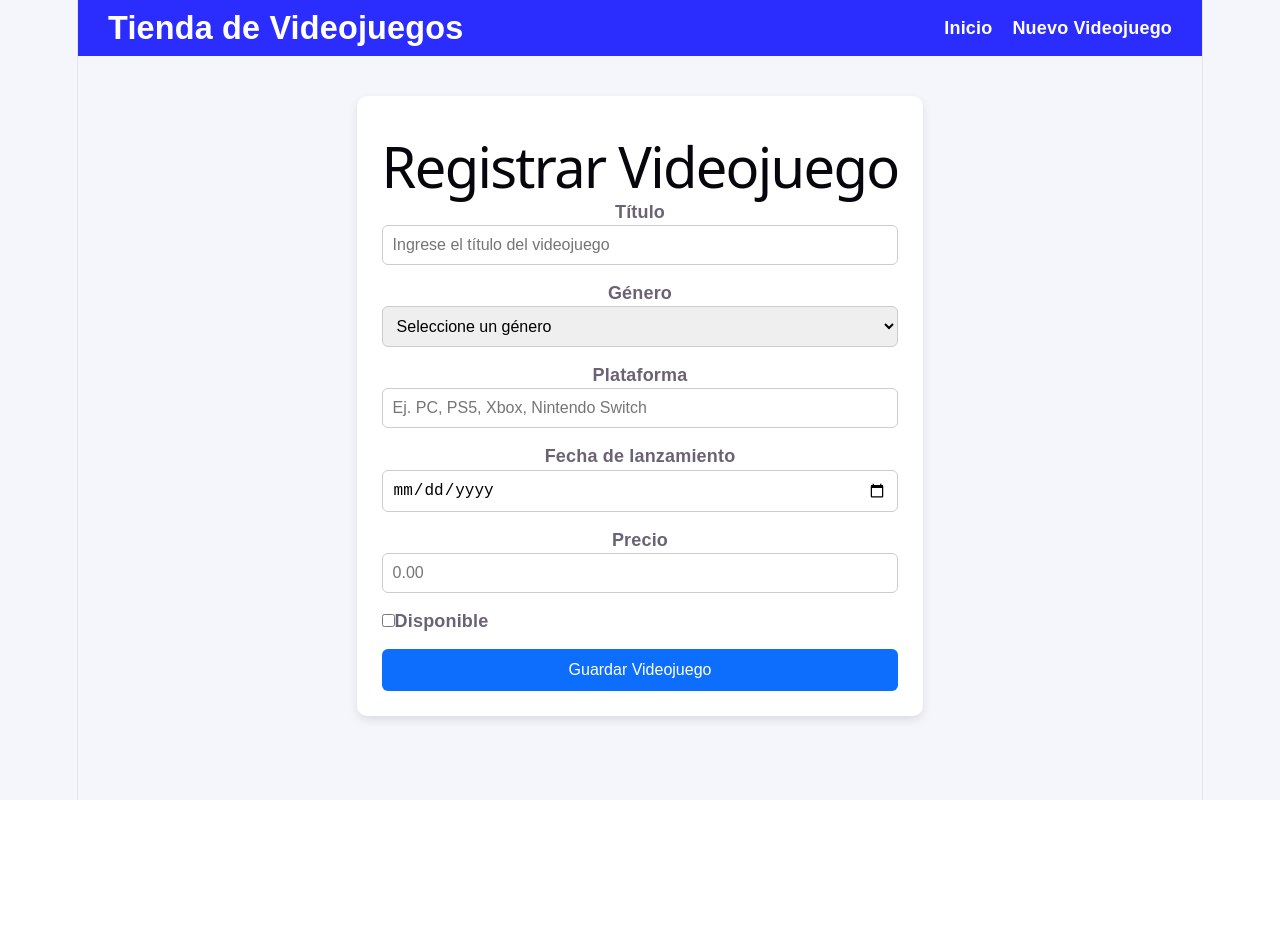
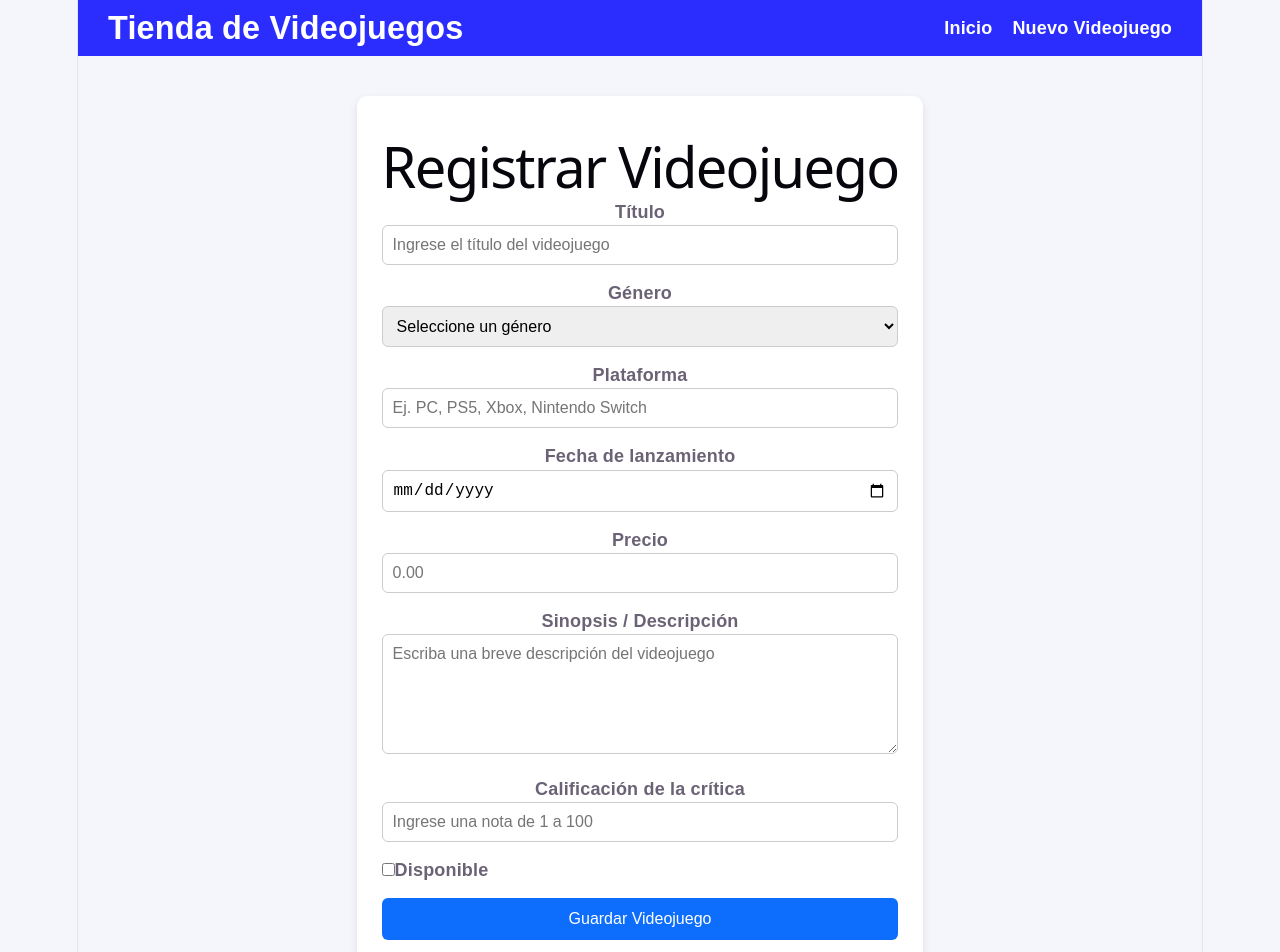
Before and after one commit to GaloRamiro/taller-react-videojuegos, a React (Vite) app: page /nuevo in a window 1280 px wide. Shown: the top 952 px of the page. Before the commit the page ends 800 px from the top, so only its background shows below. Built offline with nearby package versions, Linux system fonts and the light colour scheme; the HTML template or start-up script is replaced by a standard one.

Commit message:
feat: agregar descripcion y calificacion al formulario

```diff
--- a/src/pages/FormularioVideojuego.css
+++ b/src/pages/FormularioVideojuego.css
@@ -23,7 +23,8 @@
 }
 
 .formulario input,
-.formulario select {
+.formulario select,
+.formulario textarea {
   width: 100%;
   padding: 10px;
   border: 1px solid #ccc;
@@ -54,3 +55,9 @@
 .formulario button:hover {
   background-color: #0b5ed7;
 }
+
+.formulario textarea {
+  resize: vertical;
+  min-height: 120px;
+  font-family: inherit;
+}
--- a/src/pages/FormularioVideojuego.jsx
+++ b/src/pages/FormularioVideojuego.jsx
@@ -12,6 +12,8 @@ function FormularioVideojuego({ onGuardar }) {
       plataforma: "",
       lanzamiento: "",
       precio: "",
+      descripcion: "",
+      calificacion: "",
       disponible: false,
     },
   );
@@ -42,6 +44,8 @@ function FormularioVideojuego({ onGuardar }) {
       plataforma: "",
       lanzamiento: "",
       precio: "",
+      descripcion: "",
+      calificacion: "",
       disponible: false,
     });
   }
@@ -110,7 +114,31 @@ function FormularioVideojuego({ onGuardar }) {
             onChange={handleChange}
           />
         </div>
+        <div>
+          <label>Sinopsis / Descripción</label>
 
+          <textarea
+            name="descripcion"
+            placeholder="Escriba una breve descripción del videojuego"
+            value={videojuego.descripcion}
+            onChange={handleChange}
+            rows="4"
+          ></textarea>
+        </div>
+
+        <div>
+          <label>Calificación de la crítica</label>
+
+          <input
+            type="number"
+            name="calificacion"
+            min="1"
+            max="100"
+            placeholder="Ingrese una nota de 1 a 100"
+            value={videojuego.calificacion}
+            onChange={handleChange}
+          />
+        </div>
         <div className="checkbox">
           <label>
             <input
```
